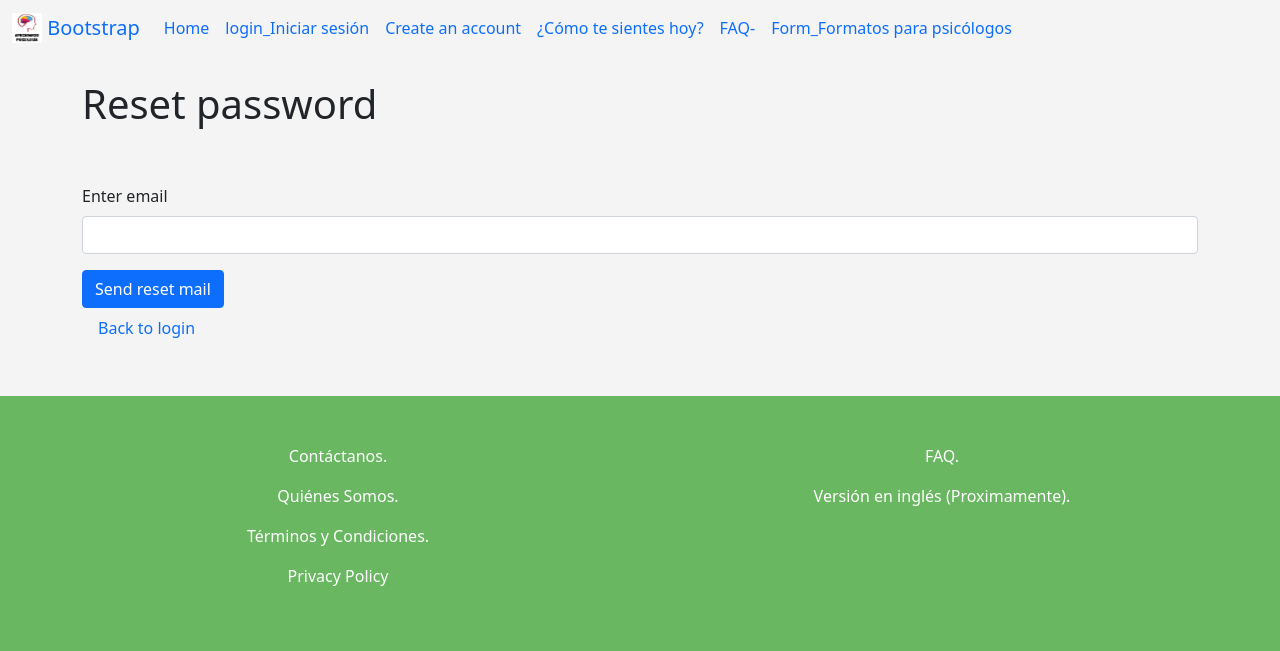
After one commit to syed-ateeb-naveed/Psychology-Project, a Django app: template quizapp/templates/reset.html in a window 1280 px wide. The commit adds this page. Shown: the top 651 px of the page. Run offline with Django 4.2, Linux system fonts and the light colour scheme; the template is opened without the code that fills it, so the values that code supplies are empty.

Commit message:
Email functionality implemented

```diff
--- a/quizapp/templates/login.html
+++ b/quizapp/templates/login.html
@@ -21,7 +21,7 @@
         <button type="submit" value = "submit" class="btn btn-danger">Entrar</button>
         <p>Aún no estás registrado? </p>
         <button type="submit" value = "submit" class="btn btn-primary">Crear cuenta.</button>
-        <button type="submit" value = "submit" class="btn btn-primary">Iniciar session con Google.</button>
+        <a class="nav-link active" aria-current="page" href="{% url 'passwordReset' %}">Forgot password?</a>
 
 
     </form>
--- a/quizapp/templates/partials/navbar.html
+++ b/quizapp/templates/partials/navbar.html
@@ -21,9 +21,7 @@
     <div class="collapse navbar-collapse" id="navbarSupportedContent">
       <ul class="navbar-nav me-auto mb-2 mb-lg-0">
         <li class="nav-item">
-          <a class="nav-link active" aria-current="page" href="{% url 'home' %}"
-            >Home</a
-          >
+          <a class="nav-link active" aria-current="page" href="{% url 'home' %}">Home</a>
         </li>
 
         {%if user.is_authenticated%}
--- /dev/null
+++ b/quizapp/templates/reset.html
@@ -0,0 +1,21 @@
+{% extends "base.html" %}
+
+{%block content%}
+
+<h1> Reset password </h1>
+
+<br/><br/>
+
+    <form action="" method = "POST">
+        {% csrf_token %}
+
+        <div class="mb-3">
+            <label for="exampleInputEmail1" class="form-label">Enter email</label>
+            <input type="email" class="form-control" name="email" aria-describedby="emailHelp">
+        </div>
+        <button type="submit" value = "submit" class="btn btn-primary">Send reset mail</button>
+        <a class="nav-link active" aria-current="page" href="{% url 'login' %}">Back to login</a>
+
+    </form>
+
+{% endblock %}
--- a/quizapp/urls.py
+++ b/quizapp/urls.py
@@ -5,6 +5,7 @@ urlpatterns = [
     path('auth/login', views.login_user, name='login'),
     path('auth/logout', views.logout_user, name='logout'),
     path('auth/register', views.register_user, name='register'),
+    path('auth/reset', views.reset_password, name='passwordReset'),
     path('', views.home_page, name='home'),
     path('about/', views.about_page, name='about'),
     path('faq/', views.faq_page, name='faq'),
```
Also changed, not shown: psychology/settings.py (+7 -0 lines), quizapp/views.py (+28 -1 lines).
